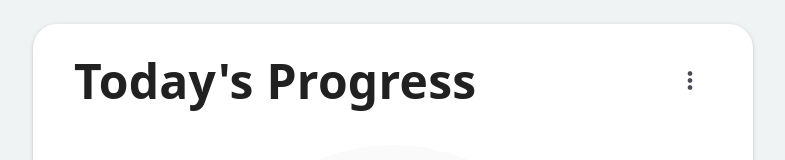
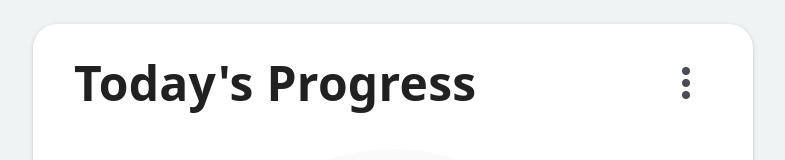
Before and after one commit to Abderrahmenla/vue-test, a Nuxt app: page / in a window 1280 px wide. Shown: the top 160 px of the page, without its empty margins (247-1032 px from the left). Built offline with nearby package versions, Linux system fonts and the light colour scheme.

Commit message:
adjust the menu btn size

```diff
--- a/components/ProgressCard.vue
+++ b/components/ProgressCard.vue
@@ -21,8 +21,8 @@
 
       >
         <template #activator="{ on, attrs }">
-          <v-btn large class="w-[48px] h-[48px]" icon v-bind="attrs" v-on="on">
-            <v-icon color="#484a54">mdi-dots-vertical</v-icon>
+          <v-btn x-large icon v-bind="attrs" v-on="on">
+            <v-icon size="48" color="#484a54">mdi-dots-vertical</v-icon>
           </v-btn>
         </template>
         <v-list>
```
